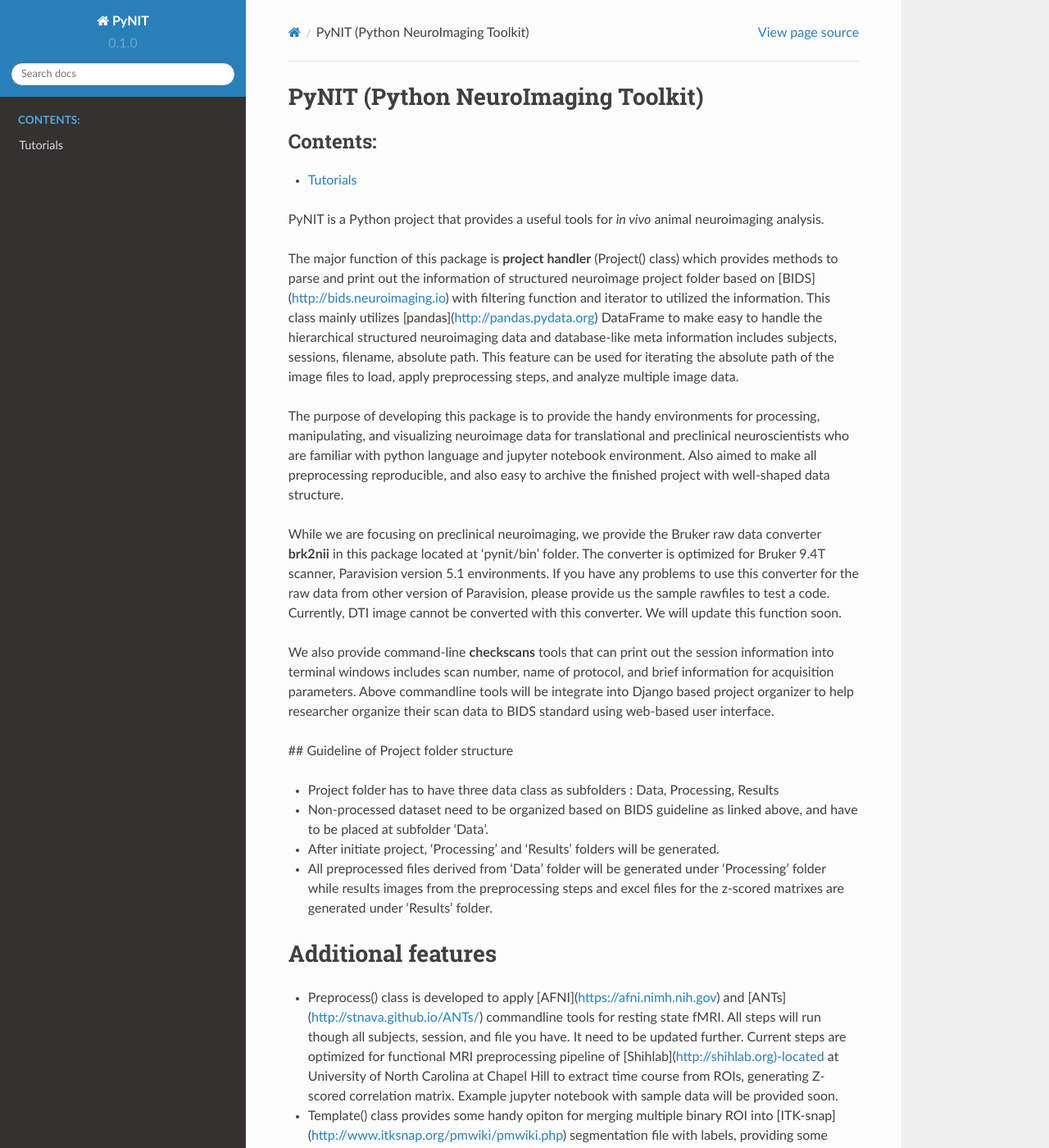
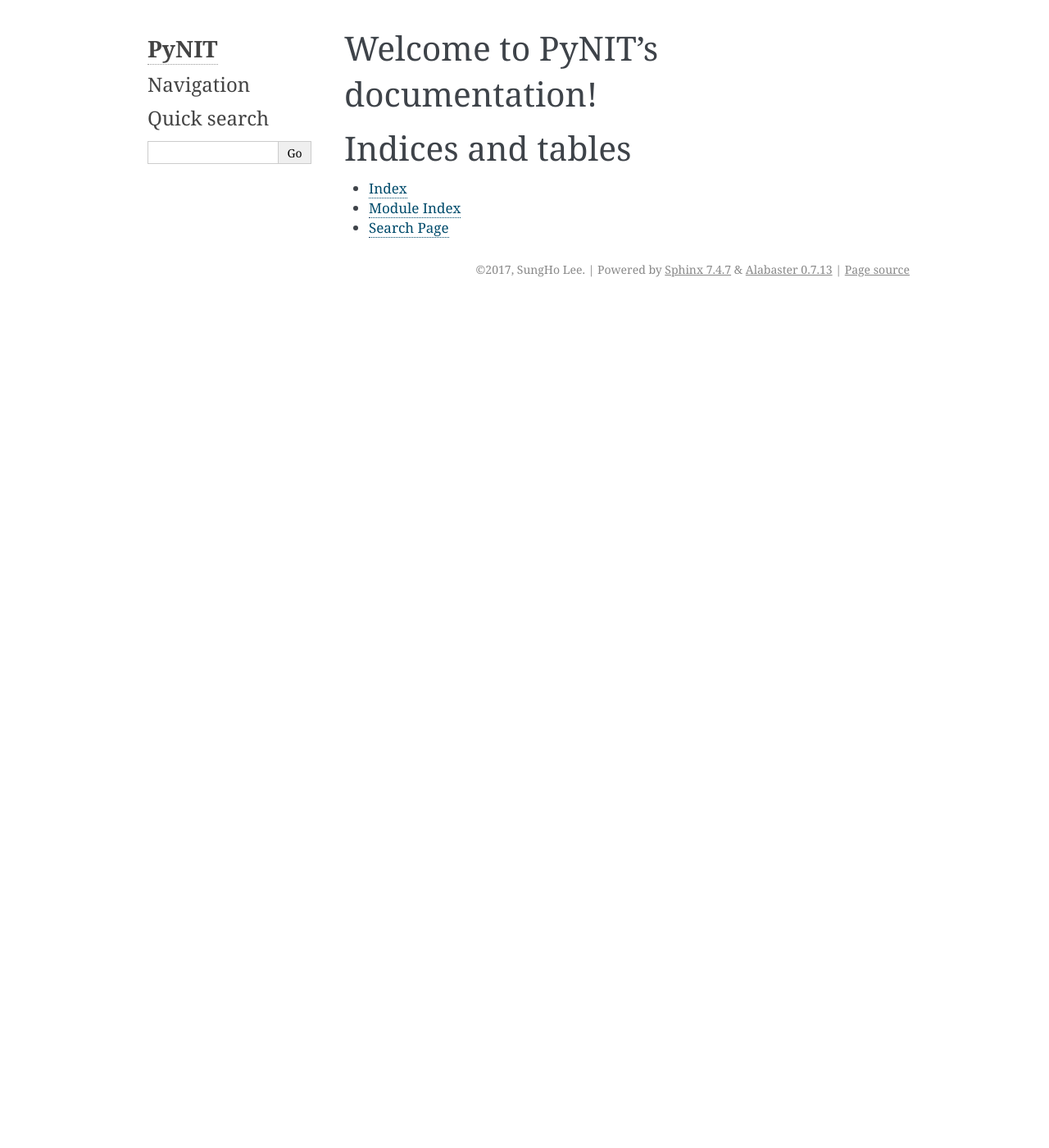
Before and after one commit to dvm-shlee/PyNIT, a Sphinx documentation site: the page built from docs/source/index.rst, in a window 1280 px wide and 1400 px high. Shown: the whole window at 82% size. Built offline with Sphinx 7.4.7, drawn with Linux system fonts in a browser that asks for light colours; some of the changed text lies outside the part shown.

Commit message:
Regular updates -170711.01 Major: Stabilization

```diff
--- a/docs/source/conf.py
+++ b/docs/source/conf.py
@@ -1,7 +1,7 @@
 # -*- coding: utf-8 -*-
 #
 # PyNIT documentation build configuration file, created by
-# sphinx-quickstart on Fri Feb 24 16:20:48 2017.
+# sphinx-quickstart on Wed Jul 12 23:49:49 2017.
 #
 # This file is execfile()d with the current directory set to its
 # containing dir.
@@ -16,9 +16,10 @@
 # add these directories to sys.path here. If the directory is relative to the
 # documentation root, use os.path.abspath to make it absolute, like shown here.
 #
-import os
-import sys
-sys.path.insert(0, os.path.abspath('../..'))
+# import os
+# import sys
+# sys.path.insert(0, os.path.abspath('.'))
+import alabaster
 
 # -- General configuration ------------------------------------------------
 
@@ -30,13 +31,11 @@
 # extensions coming with Sphinx (named 'sphinx.ext.*') or your custom
 # ones.
 extensions = ['sphinx.ext.autodoc',
-    'sphinx.ext.doctest',
     'sphinx.ext.intersphinx',
     'sphinx.ext.todo',
-    'sphinx.ext.coverage',
-    'sphinx.ext.mathjax',
-    # 'sphinx.ext.viewcode',
-    'sphinx.ext.githubpages']
+    'sphinx.ext.viewcode',
+    'sphinx.ext.githubpages',
+    'alabaster']
 
 # Add any paths that contain templates here, relative to this directory.
 templates_path = ['_templates']
@@ -60,9 +59,9 @@
 # built documents.
 #
 # The short X.Y version.
-version = u'0.1.0'
+version = u''
 # The full version, including alpha/beta/rc tags.
-release = u'dev01'
+release = u''
 
 # The language for content autogenerated by Sphinx. Refer to documentation
 # for a list of supported languages.
@@ -88,9 +87,10 @@
 # The theme to use for HTML and HTML Help pages.  See the documentation for
 # a list of builtin themes.
 #
-import sphinx_rtd_theme
-html_theme = 'sphinx_rtd_theme'
-html_theme_path = [sphinx_rtd_theme.get_html_theme_path()]
+
+html_theme_path = [alabaster.get_path()]
+html_theme = 'alabaster'
+
 
 # Theme options are theme-specific and customize the look and feel of a theme
 # further.  For a list of options available for each theme, see the
@@ -101,7 +101,22 @@
 # Add any paths that contain custom static files (such as style sheets) here,
 # relative to this directory. They are copied after the builtin static files,
 # so a file named "default.css" will overwrite the builtin "default.css".
-# html_static_path = ['_static']
+html_static_path = ['_static']
+
+# Custom sidebar templates, must be a dictionary that maps document names
+# to template names.
+#
+# This is required for the alabaster theme
+# refs: http://alabaster.readthedocs.io/en/latest/installation.html#sidebars
+html_sidebars = {
+    '**': [
+        'about.html',
+        'navigation.html',
+        'relations.html',  # needs 'show_related': True theme option to display
+        'searchbox.html',
+        'donate.html',
+    ]
+}
 
 
 # -- Options for HTMLHelp output ------------------------------------------
--- a/docs/source/index.rst
+++ b/docs/source/index.rst
@@ -1,46 +1,15 @@
 .. PyNIT documentation master file, created by
-   sphinx-quickstart on Fri Feb 24 16:20:48 2017.
+   sphinx-quickstart on Wed Jul 12 23:49:49 2017.
    You can adapt this file completely to your liking, but it should at least
    contain the root `toctree` directive.
 
-PyNIT (Python NeuroImaging Toolkit)
-===================================
+Welcome to PyNIT's documentation!
+=================================
 
 .. toctree::
    :maxdepth: 2
    :caption: Contents:
 
-   tutorial.rst
-
-PyNIT is a Python project that provides a useful tools for *in vivo*  animal neuroimaging analysis.
-
-The major function of this package is **project handler** (Project() class) which provides methods to parse and print out the information of structured neuroimage project folder based on [BIDS](http://bids.neuroimaging.io) with filtering function and iterator to utilized the information. This class mainly utilizes [pandas](http://pandas.pydata.org) DataFrame to make easy to handle the hierarchical structured neuroimaging data and database-like meta information includes subjects, sessions, filename, absolute path. This feature can be used for iterating the absolute path of the image files to load, apply preprocessing steps, and analyze multiple image data.
-
-The purpose of developing this package is to provide the handy environments for processing, manipulating, and visualizing neuroimage data for translational and preclinical neuroscientists who are familiar with python language and jupyter notebook environment. Also aimed to make all preprocessing reproducible, and also easy to archive the finished project with well-shaped data structure.
-
-While we are focusing on preclinical neuroimaging, we provide the Bruker raw data converter **brk2nii** in this package located at 'pynit/bin' folder. The converter is optimized for Bruker 9.4T scanner, Paravision version 5.1 environments. If you have any problems to use this converter for the raw data from other version of Paravision, please provide us the sample rawfiles to test a code. Currently, DTI image cannot be converted with this converter. We will update this function soon.
-
-We also provide command-line **checkscans** tools that can print out the session information into terminal windows includes scan number, name of protocol, and brief information for acquisition parameters. Above commandline tools will be integrate into Django based project organizer to help researcher organize their scan data to BIDS standard using web-based user interface.
-
-## Guideline of Project folder structure
-
-- Project folder has to have three data class as subfolders : Data, Processing, Results
-- Non-processed dataset need to be organized based on BIDS guideline as linked above, and have to be placed at subfolder 'Data'.
-- After initiate project, 'Processing' and 'Results' folders will be generated.
-- All preprocessed files derived from 'Data' folder will be generated under 'Processing' folder while results images from the preprocessing steps and excel files for the z-scored matrixes are generated under 'Results' folder.
-
-Additional features
-===================
-
-
-- Preprocess() class is developed to apply [AFNI](https://afni.nimh.nih.gov) and [ANTs](http://stnava.github.io/ANTs/) commandline tools for resting state fMRI. All steps will run though all subjects, session, and file you have. It need to be updated further. Current steps are optimized for functional MRI preprocessing pipeline of [Shihlab](http://shihlab.org)-located at University of North Carolina at Chapel Hill to extract time course from ROIs, generating Z-scored correlation matrix. Example jupyter notebook with sample data will be provided soon.
-
-- Template() class provides some handy opiton for merging multiple binary ROI into [ITK-snap](http://www.itksnap.org/pmwiki/pmwiki.php) segmentation file with labels, providing some useful methods to manipulate template image such as crop, flip, reslice, swap-axis, and plotting tempalate image with ROIs to generating figure for publication. This class mainly utilize [Nibabel](http://nipy.org/nibabel/) package to load and write Nifti files and [Matplotlib](http://matplotlib.org) to plot image on Jupyter notebook.
-
-License
-=======
-
-PyNIT is licensed under the term of the GNU GENERAL PUBLIC LICENSE Version 3
 
 
 Indices and tables
--- a/docs/source/tutorial.rst
+++ /dev/null
@@ -1,4 +0,0 @@
-Tutorials
-=========
-
-*HeyHey! Follow Me!*
```
Also changed, not shown: docs/source/modules.rst (deleted, +0 -7 lines), docs/source/pynit.core.rst (deleted, +0 -45 lines), docs/source/pynit.rst (deleted, +0 -17 lines), 3 other files.
